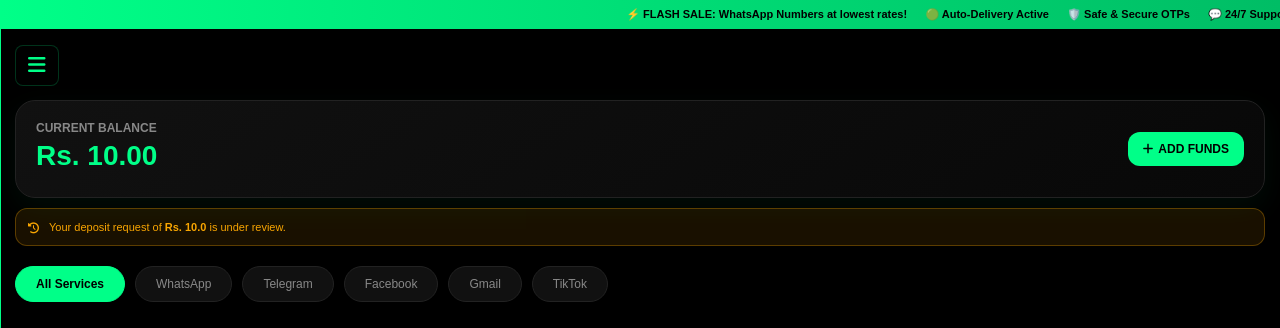
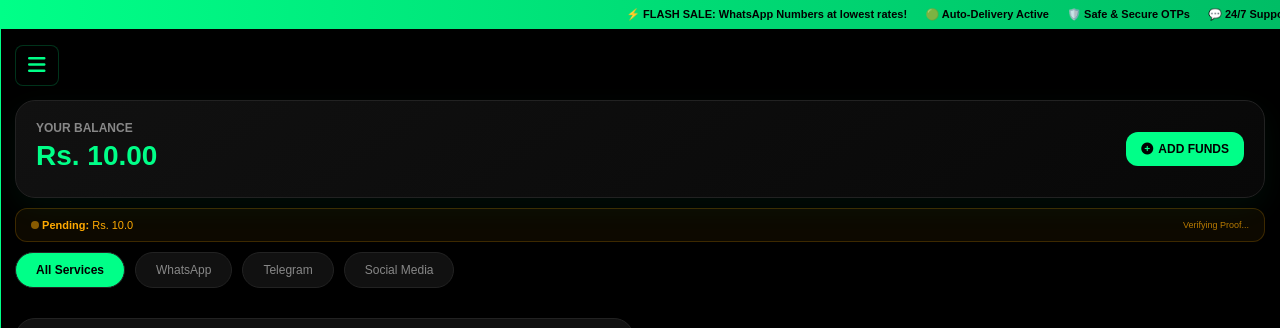
Before and after one commit to syedashariblaptop-hassan/asharib-otp-store, a Flask app: page / in a window 1280 px wide. Shown: the top 328 px of the page. Run offline with Flask 3, Linux system fonts and the light colour scheme; the visitor is signed in with stand-in values (Sample User, id 1); tables that the repository leaves empty hold one stand-in row (values such as "Sample post"); some libraries are stand-ins or nearby versions.

Commit message:
Update store.html

```diff
--- a/templates/store.html
+++ b/templates/store.html
@@ -9,6 +9,7 @@
     <script src="https://cdn.jsdelivr.net/npm/sweetalert2@11"></script>
 
     <style>
+        /* (Aapka purana style saara same rahega, bas ye naye status ke liye add kiya hai) */
         * { box-sizing: border-box; }
         body { background: #000000; color: white; font-family: 'Poppins', sans-serif; margin: 0; padding: 0; overflow-x: hidden; width: 100%; }
 
@@ -17,7 +18,7 @@
         .marquee { display: inline-block; animation: marquee 20s linear infinite; padding-left: 100%; }
         @keyframes marquee { 0% { transform: translate(0, 0); } 100% { transform: translate(-100%, 0); } }
 
-        /* Wallet Section (Premium UI) */
+        /* Wallet Section */
         .wallet-card {
             background: linear-gradient(145deg, #111, #080808);
             margin: 100px 15px 10px 15px;
@@ -32,70 +33,34 @@
         .wallet-info h2 { font-size: 12px; color: #888; margin: 0; text-transform: uppercase; }
         .wallet-info .balance { font-size: 28px; color: #00ff88; font-weight: 800; margin: 5px 0; }
 
-        /* Pending Status Bar */
-        .pending-status-container { margin: 0 15px 20px 15px; }
+        /* Professional Pending Status */
+        .pending-status-container { margin: 10px 15px; display: flex; flex-direction: column; gap: 8px; }
         .pending-item {
-            background: rgba(255, 170, 0, 0.1);
-            border: 1px solid rgba(255, 170, 0, 0.3);
+            background: rgba(255, 170, 0, 0.05);
+            border: 1px solid rgba(255, 170, 0, 0.2);
             color: #ffaa00;
-            padding: 12px;
+            padding: 10px 15px;
             border-radius: 12px;
             font-size: 11px;
             display: flex;
+            justify-content: space-between;
             align-items: center;
-            gap: 10px;
-            animation: pulse 2s infinite;
+            animation: fadeInDown 0.5s;
         }
-        @keyframes pulse { 0% { opacity: 0.8; } 50% { opacity: 1; } 100% { opacity: 0.8; } }
+        .status-dot { height: 8px; width: 8px; background-color: #ffaa00; border-radius: 50%; display: inline-block; animation: blink 1s infinite; }
+        @keyframes blink { 0% { opacity: 1; } 50% { opacity: 0.3; } 100% { opacity: 1; } }
 
-        /* Add Funds Button */
-        .add-funds {
-            background: #00ff88;
-            color: black;
-            text-decoration: none;
-            padding: 10px 15px;
-            border-radius: 12px;
-            font-weight: 700;
-            font-size: 12px;
-            display: flex;
-            align-items: center;
-            gap: 5px;
-            transition: 0.3s;
-        }
-        .add-funds:hover { background: #00bd65; transform: scale(1.05); }
-
-        /* Navigation & Sidebar */
+        /* Rest of your styles... */
+        .add-funds { background: #00ff88; color: black; text-decoration: none; padding: 10px 15px; border-radius: 12px; font-weight: 700; font-size: 12px; display: flex; align-items: center; gap: 5px; }
         .menu-icon { position: fixed; top: 45px; left: 15px; font-size: 20px; color: #00ff88; cursor: pointer; z-index: 1001; background: rgba(0,0,0,0.7); padding: 8px 12px; border-radius: 8px; border: 1px solid #00ff8833; }
         .sidenav { height: 100%; width: 0; position: fixed; z-index: 2005; top: 0; left: 0; background-color: #111; overflow-x: hidden; transition: 0.5s; padding-top: 60px; border-right: 1px solid #00ff88; }
-        .sidenav a { padding: 15px 32px; text-decoration: none; font-size: 18px; color: #888; display: block; transition: 0.3s; }
-        .sidenav a:hover { color: #00ff88; background: #1a1a1a; }
-        .sidenav .closebtn { position: absolute; top: 10px; right: 25px; font-size: 36px; }
-
-        /* Category Scrollable */
         .category-scroll { display: flex; overflow-x: auto; gap: 10px; padding: 0 15px 15px 15px; white-space: nowrap; scrollbar-width: none; }
-        .category-scroll::-webkit-scrollbar { display: none; }
-        .cat-item { background: #111; padding: 10px 20px; border-radius: 50px; border: 1px solid #222; font-size: 12px; color: #888; cursor: pointer; }
-        .cat-item.active { background: #00ff88; color: black; border-color: #00ff88; font-weight: bold; }
-
-        /* Card Styling */
-        .grid { display: grid; grid-template-columns: repeat(2, 1fr); gap: 12px; width: 100%; padding: 15px; }
-        @media (min-width: 768px) { .grid { grid-template-columns: repeat(auto-fill, minmax(250px, 1fr)); gap: 20px; } }
-
-        .card { background: #111; padding: 12px; border-radius: 20px; border: 1px solid #222; position: relative; transition: 0.3s; }
-        .card:hover { border-color: #00ff88; box-shadow: 0 0 20px rgba(0, 255, 136, 0.1); transform: translateY(-5px); }
-        .status-badge { position: absolute; top: 8px; left: 8px; background: rgba(0, 255, 136, 0.1); color: #00ff88; padding: 4px 10px; border-radius: 20px; font-size: 9px; font-weight: 900; border: 1px solid #00ff8855; z-index: 2; }
-        .card img { width: 100%; border-radius: 15px; height: 130px; object-fit: cover; margin-bottom: 12px; }
-        .card h3 { font-size: 14px; margin: 5px 0; color: #fff; font-weight: 600; }
-
-        .price { color: #00ff88; font-size: 18px; font-weight: 800; }
-        .stock-info { font-size: 10px; color: #666; margin: 8px 0; }
-        .btn { background: #00ff88; color: #000; padding: 12px; display: block; text-align: center; text-decoration: none; border-radius: 12px; font-weight: 800; font-size: 13px; transition: 0.3s; border: none; width: 100%; text-transform: uppercase; }
-        .btn:hover { background: #00bd65; transform: scale(1.02); }
-
-        /* Floating Actions */
-        .fab-container { position: fixed; bottom: 20px; right: 20px; display: flex; flex-direction: column; gap: 12px; z-index: 1000; }
-        .fab-item { width: 55px; height: 55px; border-radius: 50%; display: flex; justify-content: center; align-items: center; text-decoration: none; font-size: 24px; box-shadow: 0 8px 20px rgba(0,0,0,0.4); transition: 0.3s; }
-        .whatsapp-fab { background: #25D366; color: white; }
+        .cat-item { background: #111; padding: 10px 20px; border-radius: 50px; border: 1px solid #222; font-size: 12px; color: #888; }
+        .cat-item.active { background: #00ff88; color: black; font-weight: bold; }
+        .grid { display: grid; grid-template-columns: repeat(2, 1fr); gap: 12px; padding: 15px; }
+        .card { background: #111; padding: 12px; border-radius: 20px; border: 1px solid #222; position: relative; }
+        .card img { width: 100%; border-radius: 15px; height: 130px; object-fit: cover; }
+        .btn { background: #00ff88; color: #000; padding: 12px; display: block; text-align: center; text-decoration: none; border-radius: 12px; font-weight: 800; font-size: 13px; }
     </style>
 </head>
 <body>
@@ -110,20 +75,25 @@
 
     <div class="wallet-card animate__animated animate__fadeIn">
         <div class="wallet-info">
-            <h2>Current Balance</h2>
+            <h2>Your Balance</h2>
             <div class="balance">Rs. {{ "%.2f"|format(user.balance) }}</div>
         </div>
         <a href="/deposit" class="add-funds">
-            <i class="fas fa-plus"></i> ADD FUNDS
+            <i class="fas fa-plus-circle"></i> ADD FUNDS
         </a>
     </div>
 
     <div class="pending-status-container">
-        {% for dep in user.deposits if dep.status == 'Pending' %}
-        <div class="pending-item animate__animated animate__headShake">
-            <i class="fas fa-history"></i>
-            <span>Your deposit request of <b>Rs. {{ dep.amount }}</b> is under review.</span>
-        </div>
+        {% for dep in user.deposits %}
+            {% if dep.status == 'Pending' %}
+            <div class="pending-item">
+                <div>
+                    <span class="status-dot"></span>
+                    <b>Pending:</b> Rs. {{ dep.amount }}
+                </div>
+                <span style="font-size: 9px; opacity: 0.7;">Verifying Proof...</span>
+            </div>
+            {% endif %}
         {% endfor %}
     </div>
 
@@ -131,49 +101,38 @@
         <div class="cat-item active">All Services</div>
         <div class="cat-item">WhatsApp</div>
         <div class="cat-item">Telegram</div>
-        <div class="cat-item">Facebook</div>
-        <div class="cat-item">Gmail</div>
-        <div class="cat-item">TikTok</div>
+        <div class="cat-item">Social Media</div>
     </div>
 
     <div class="grid">
         {% if products %}
             {% for p in products %}
-            <div class="card">
-                <div class="status-badge">ACTIVE</div>
+            <div class="card animate__animated animate__zoomIn">
                 <img src="{{ p.pic }}">
                 <h3>{{ p.name }}</h3>
-                <div class="stock-info"><i class="fas fa-box"></i> In Stock: {{ p.stock }}</div>
-                <div style="display:flex; justify-content: space-between; align-items: center; margin-bottom: 15px;">
-                    <span class="price">Rs. {{ p.price }}</span>
-                    <span style="font-size: 10px; color: #444; text-decoration: line-through;">Rs. {{ p.old_price }}</span>
+                <div style="display:flex; justify-content: space-between; margin-bottom: 10px;">
+                    <span style="color: #00ff88; font-weight: bold;">Rs. {{ p.price }}</span>
+                    <span style="font-size: 10px; color: #666;">Stock: {{ p.stock }}</span>
                 </div>
-                <a href="https://wa.me/923232522768?text=Hello! I want to buy {{ p.name }}" class="btn">
-                    <i class="fas fa-shopping-cart"></i> Buy Now
-                </a>
+                <a href="https://wa.me/923232522768?text=I want to buy {{ p.name }}" class="btn">Buy Now</a>
             </div>
             {% endfor %}
-        {% else %}
-            <p style="text-align: center; grid-column: span 2; padding: 50px; color: #444;">No products available yet.</p>
         {% endif %}
     </div>
 
     <div id="mySidenav" class="sidenav">
         <a href="javascript:void(0)" class="closebtn" onclick="closeNav()">&times;</a>
-        <a href="#"><i class="fas fa-user"></i> {{ user.username }}</a>
-        <a href="/deposit"><i class="fas fa-wallet"></i> Deposit Funds</a>
-        <a href="#"><i class="fas fa-history"></i> Order History</a>
-        <a href="/logout"><i class="fas fa-sign-out-alt"></i> Logout</a>
-    </div>
-
-    <div class="fab-container">
-        <a href="https://wa.me/923232522768" class="fab-item whatsapp-fab"><i class="fab fa-whatsapp"></i></a>
+        <p style="color: #00ff88; padding-left: 32px; font-size: 12px;">Logged in as: <br><b>{{ user.username }}</b></p>
+        <hr style="border: 0.5px solid #222; margin: 10px 0;">
+        <a href="/"><i class="fas fa-home"></i> Home</a>
+        <a href="/deposit"><i class="fas fa-wallet"></i> Deposit</a>
+        <a href="#"><i class="fas fa-history"></i> Orders</a>
+        <a href="/logout" style="color: #ff4444;"><i class="fas fa-sign-out-alt"></i> Logout</a>
     </div>
 
     <script>
         function openNav() { document.getElementById("mySidenav").style.width = "250px"; }
         function closeNav() { document.getElementById("mySidenav").style.width = "0"; }
     </script>
-
 </body>
 </html>
```
